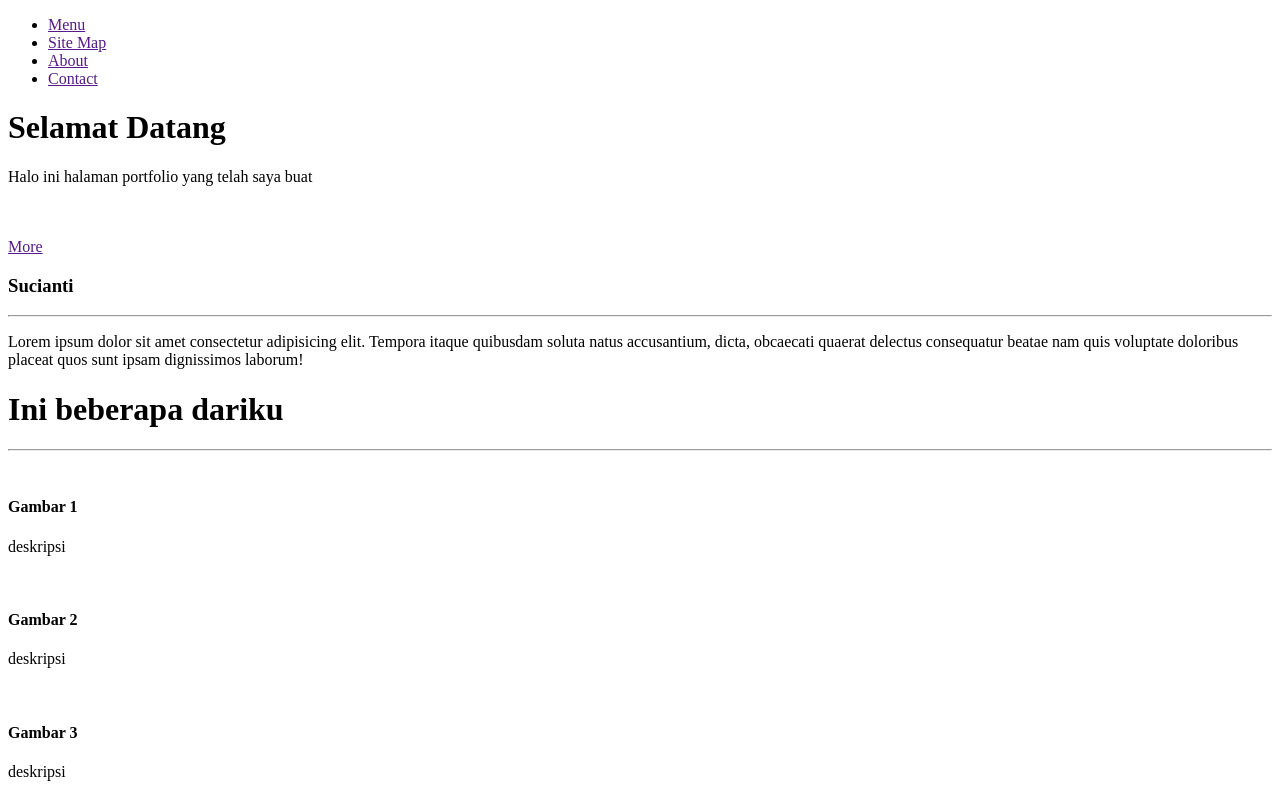
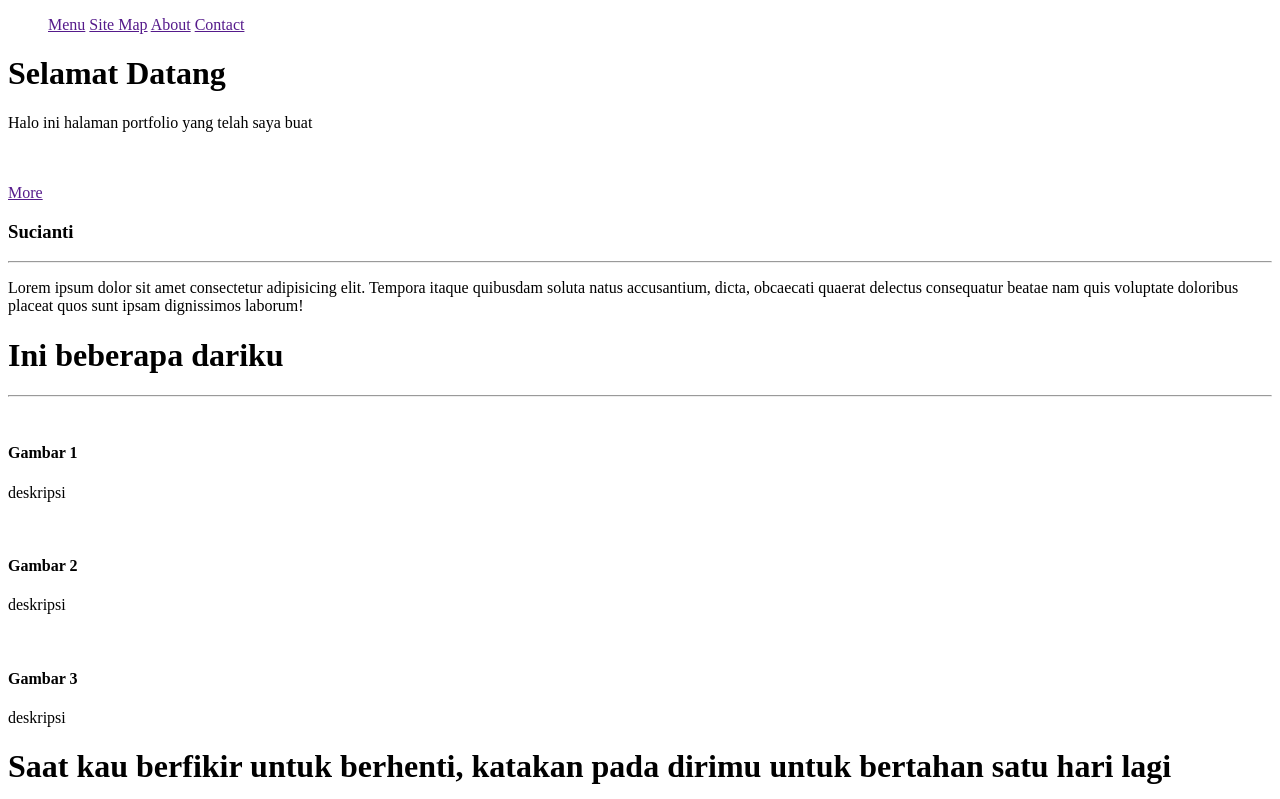
Before and after one commit to Whanss/Landing, a plain HTML site: page index.suci.html in a window 1280 px wide. Shown: the top 799 px of the page. Drawn offline with Linux system fonts and the light colour scheme.

Commit message:
zzzzzzzz

```diff
--- a/index.suci.html
+++ b/index.suci.html
@@ -8,10 +8,10 @@
 <body>
   <div class="header">
     <ul>
-      <li> <a href="">Menu</a> </li>
-      <li> <a href="">Site Map</a> </li>
-      <li> <a href="">About</a> </li>
-      <li> <a href="">Contact</a> </li>
+       <a href="">Menu</a>
+       <a href="">Site Map</a>
+       <a href="">About</a>
+       <a href="">Contact</a>
     </ul>
     <div class="Header-isi">
       <h1>Selamat Datang</h1>
```
